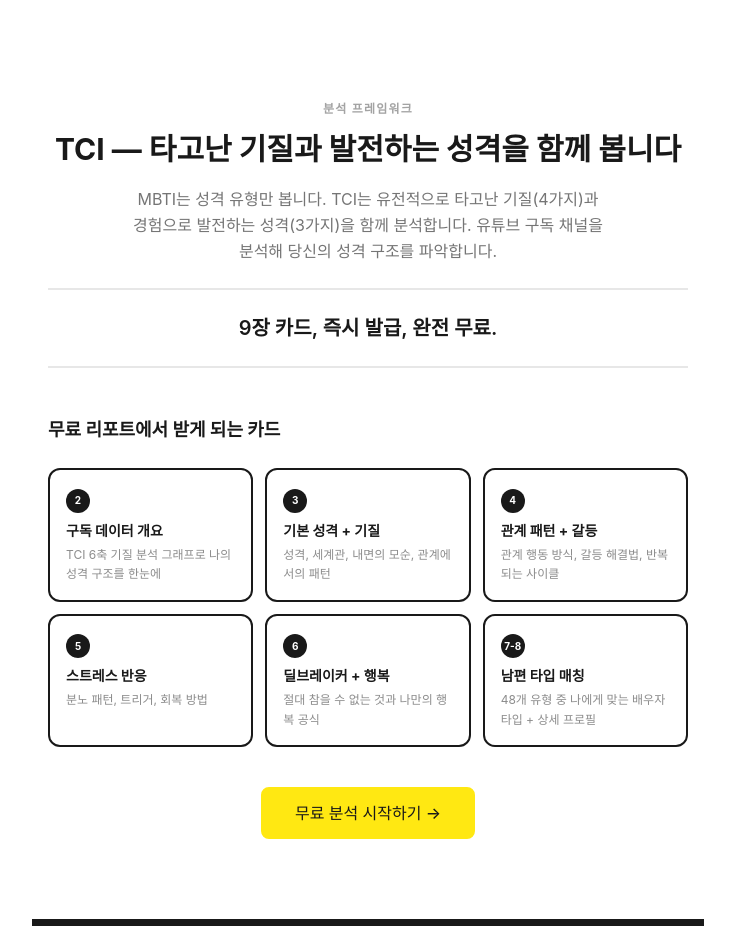
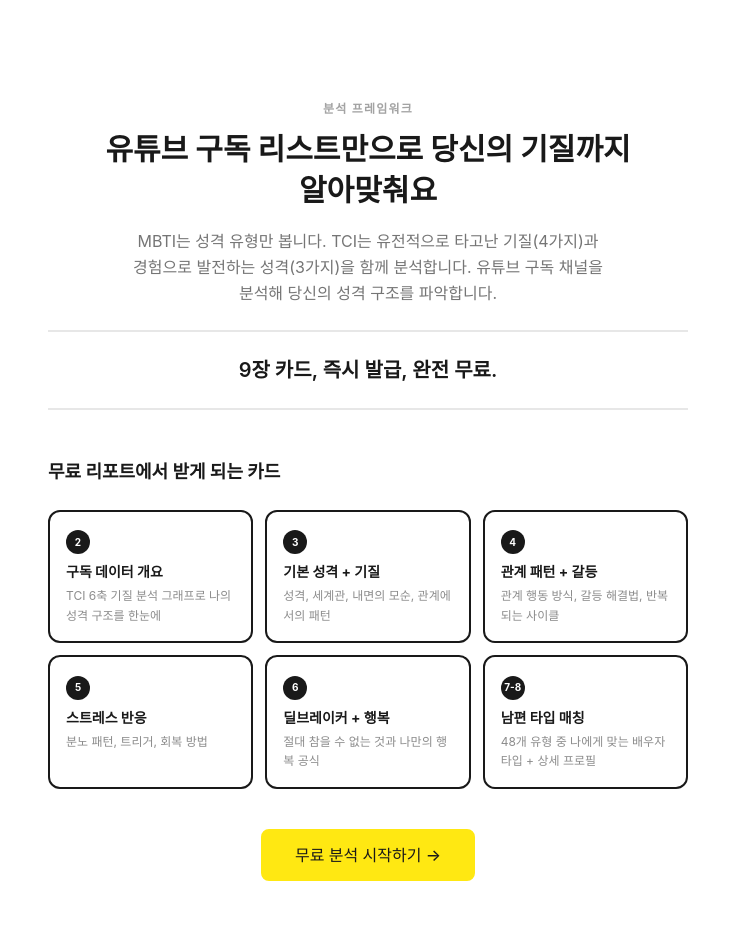
Before and after one commit to readmestudio/gibunstudio, a Next.js app: page /self-hacking/detail/husband-match in a window 1280 px wide. Shown: the part 2900-3826 px from the top of the page, without its empty margins (272-1007 px from the left). Built offline with nearby package versions, Linux system fonts and the light colour scheme; no server answers.

Commit message:
fix: TCI 소개 섹션 제목 변경 — 구독 리스트로 기질 분석 강조
Co-Authored-By: Claude Opus 4.6 (1M context) <noreply@anthropic.com>

```diff
--- a/src/app/self-hacking/detail/husband-match/_components/TciIntroSection.tsx
+++ b/src/app/self-hacking/detail/husband-match/_components/TciIntroSection.tsx
@@ -44,7 +44,7 @@ export default function TciIntroSection() {
         className="text-2xl sm:text-3xl font-bold text-[var(--foreground)] text-center mb-4 leading-snug"
         style={{ wordBreak: "keep-all" }}
       >
-        TCI — 타고난 기질과 발전하는 성격을 함께 봅니다
+        유튜브 구독 리스트만으로 당신의 기질까지 알아맞춰요
       </h2>
       <p
         className="text-base text-[var(--foreground)]/60 text-center max-w-lg mx-auto mb-6 leading-relaxed"
```
